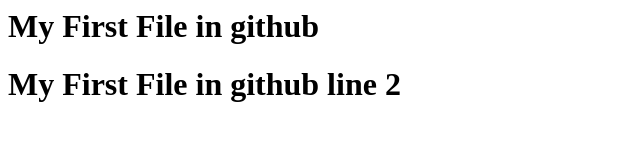
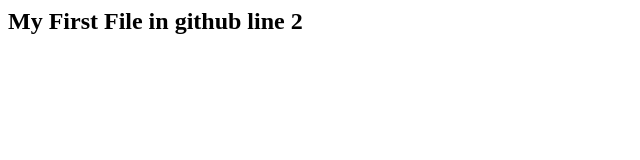
Before and after one commit to mypsaproject/jtp, a plain HTML site: page index.html in a window 1280 px wide. Shown: the whole page, without its empty margins (0-640 px from the left). Drawn offline with Linux system fonts and the light colour scheme.

Commit message:
Update index.html

```diff
--- a/index.html
+++ b/index.html
@@ -1,7 +1,6 @@
 <html>
   <body>
     <title>jtp</title>
-    <h1>My First File in github</h1>
-    <h1>My First File in github line 2 </h1>
+    <h2>My First File in github line 2 </h2>
   </body>
 </html>
```
